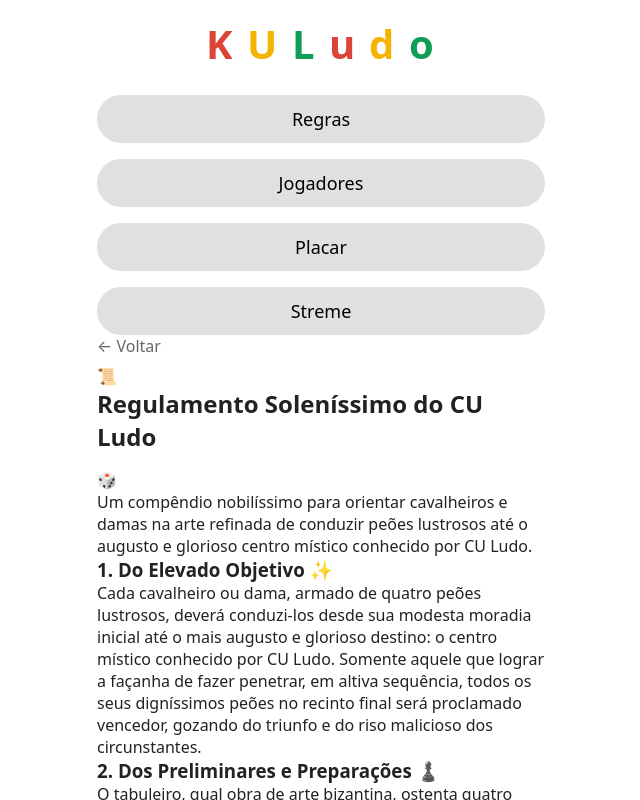
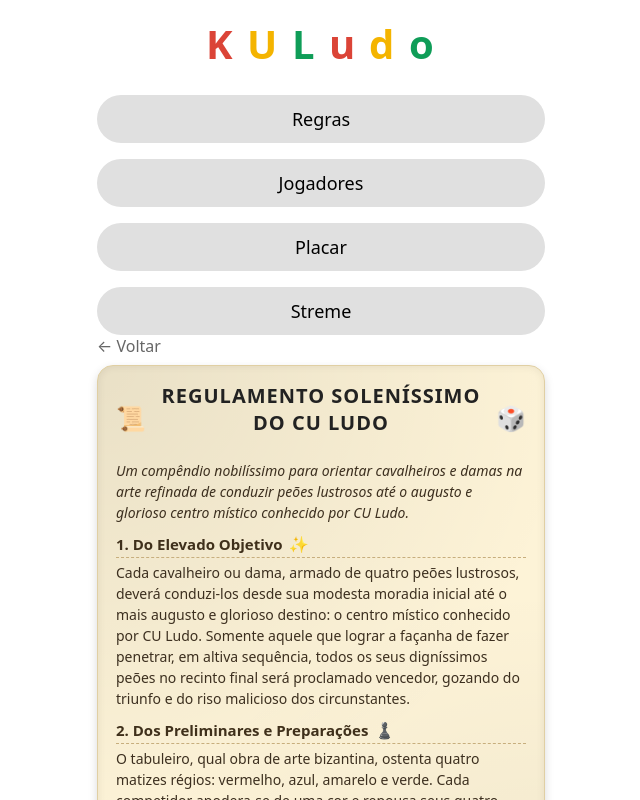
Before and after one commit to mfpiovani24601/KULudo, a plain HTML site: page index.html in a window 1280 px wide. Both pictures are taken after a click on the button "Regras". Shown: the top 800 px of the page, without its empty margins (319-959 px from the left). Drawn offline with Linux system fonts and the light colour scheme.

Commit message:
Update style.css

```diff
--- a/style.css
+++ b/style.css
@@ -152,6 +152,92 @@ h2 {
     margin-bottom: 16px;
     box-shadow: 0 1px 3px rgba(0,0,0,0.06);
 }
+/* ===== REGRAS – PÁGINA DE LIVRO ANTIGO ===== */
+
+.regras-livro {
+    background: #fdf3d7;
+    background-image:
+        radial-gradient(circle at 0 0, rgba(0,0,0,0.08) 0, transparent 60%),
+        radial-gradient(circle at 100% 100%, rgba(0,0,0,0.06) 0, transparent 55%);
+    border-radius: 16px;
+    padding: 16px 18px 20px;
+    box-shadow:
+        0 4px 10px rgba(0,0,0,0.15),
+        inset 0 0 8px rgba(0,0,0,0.08);
+    border: 1px solid #e0cfa3;
+    font-family: "Georgia", "Times New Roman", serif;
+    max-height: calc(100vh - 140px);
+    overflow-y: auto;
+}
+
+.regras-cabecalho {
+    display: flex;
+    align-items: center;
+    justify-content: center;
+    gap: 8px;
+    margin-bottom: 8px;
+}
+
+.regras-cabecalho h2 {
+    font-size: 20px;
+    text-align: center;
+    text-transform: uppercase;
+    letter-spacing: 1px;
+}
+
+.icone-livro {
+    font-size: 24px;
+}
+
+.regras-intro {
+    font-size: 14px;
+    margin-bottom: 12px;
+    font-style: italic;
+    color: #5b4a2e;
+}
+
+/* Títulos das seções (capítulos) */
+#regras h3 {
+    margin-top: 10px;
+    margin-bottom: 4px;
+    font-size: 15px;
+    color: #3f301b;
+    padding-bottom: 2px;
+    border-bottom: 1px dashed #c7ae7d;
+    display: flex;
+    align-items: center;
+    gap: 6px;
+}
+
+#regras .emoji-sec {
+    font-size: 16px;
+}
+
+#regras p {
+    font-size: 14px;
+    line-height: 1.5;
+    color: #3c2f1f;
+    margin-bottom: 6px;
+}
+
+/* Barra de rolagem mais “vintage” dentro do pergaminho */
+.regras-livro::-webkit-scrollbar {
+    width: 6px;
+}
+.regras-livro::-webkit-scrollbar-track {
+    background: transparent;
+}
+.regras-livro::-webkit-scrollbar-thumb {
+    background: #c8af82;
+    border-radius: 3px;
+}
+
+/* Em telas bem pequenas, dar um respiro nas laterais */
+@media (max-width: 480px) {
+    .regras-livro {
+        max-height: calc(100vh - 160px);
+    }
+}
 
 /* Jogadores */
 .jogador h3 {
```
